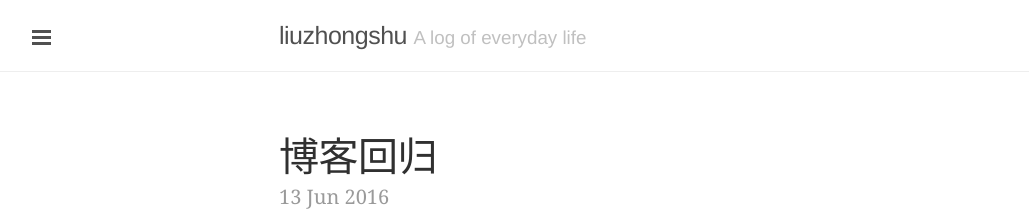
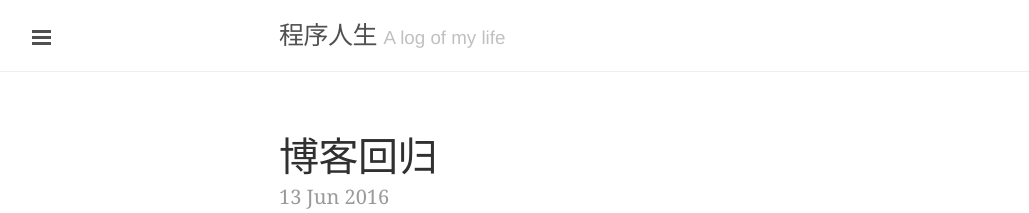
Before and after one commit to liuzhongshu/liuzhongshu.github.io, a Jekyll site: the page built from index.html, in a window 1280 px wide. Shown: the top 213 px of the page, without its empty margins (1-1030 px from the left). Built offline with Jekyll 4.4.1, drawn with Linux system fonts in a browser that asks for light colours; the list of posts is cut into pages by our own code.

Commit message:
Updated _config.yml

```diff
--- a/_config.yml
+++ b/_config.yml
@@ -1,7 +1,7 @@
 excerpt_separator: ""
 markdown: kramdown
 url: http://liuzhongshu.github.io
-title: liuzhongshu
-tagline: A log of everyday life
-description: 程序人生
-paginate: 5
+title: 程序人生
+tagline: A log of my life
+description: liuzhongshu
+paginate: 1
```
